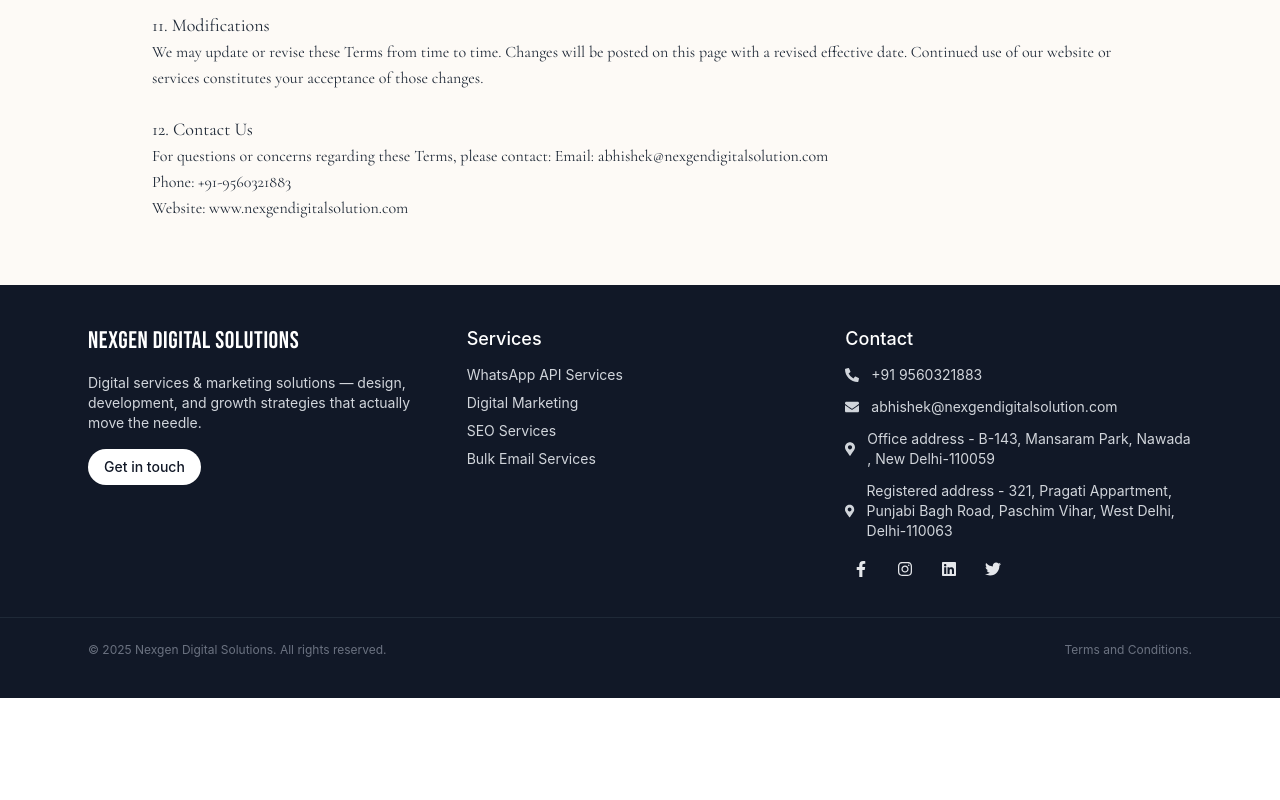
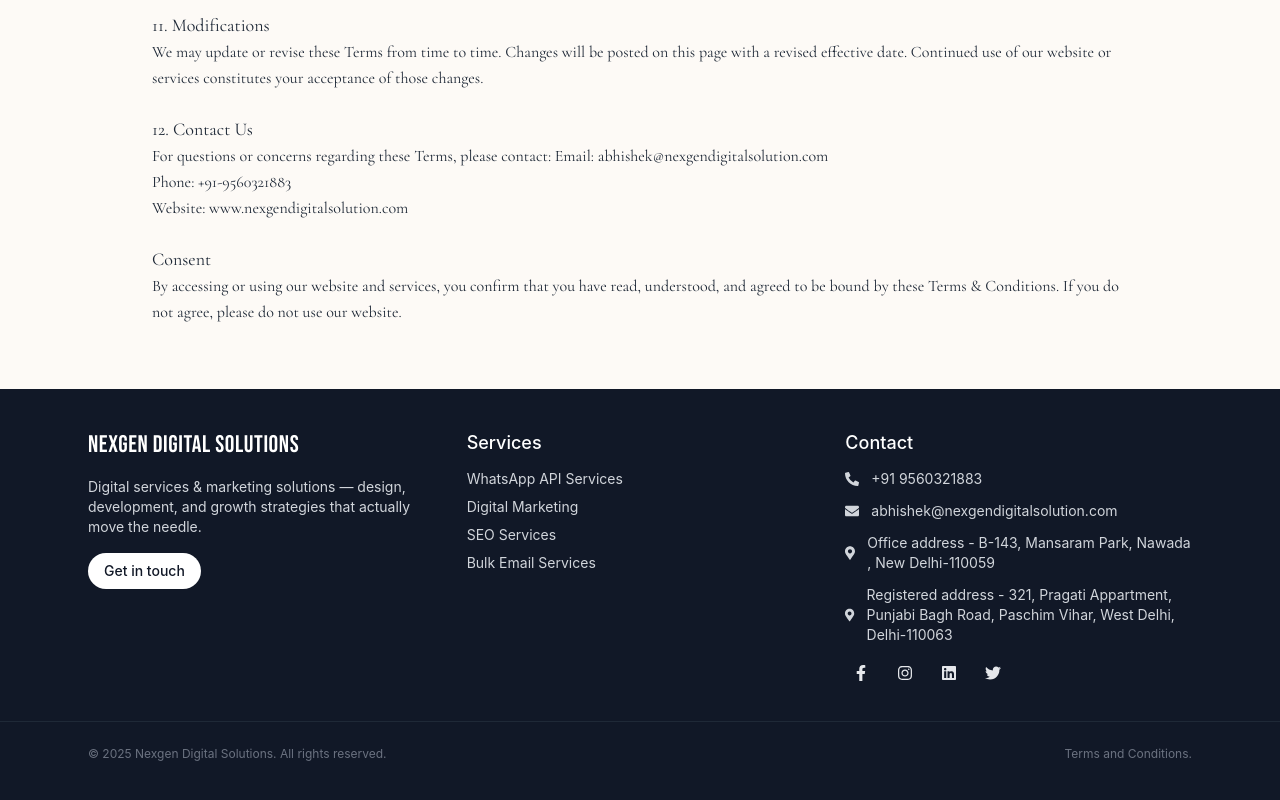
Before and after one commit to sakshams23/nexgendigitalsolutions, a React (Create React App) app: page /terms in a window 1280 px wide. Shown: the part 1777-2577 px from the top of the page. Before the commit the page ends 2475 px from the top, so only its background shows below. Built offline with nearby package versions, Linux system fonts and the light colour scheme.

Commit message:
Update Terms.js

```diff
--- a/src/Terms.js
+++ b/src/Terms.js
@@ -154,6 +154,12 @@ export function Terms({
 
           </p>
         </section>
+              <section>
+          <h2 className="text-lg font-medium">Consent</h2>
+          <p>
+            By accessing or using our website and services, you confirm that you have read, understood, and agreed to be bound by these Terms & Conditions. If you do not agree, please do not use our website.
+          </p>
+        </section>
       </article>
     </section>
   );
```
